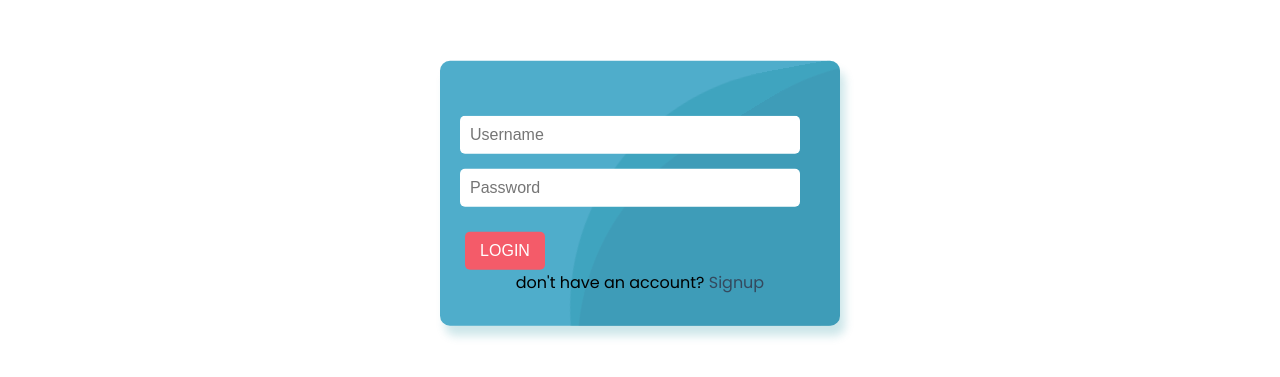
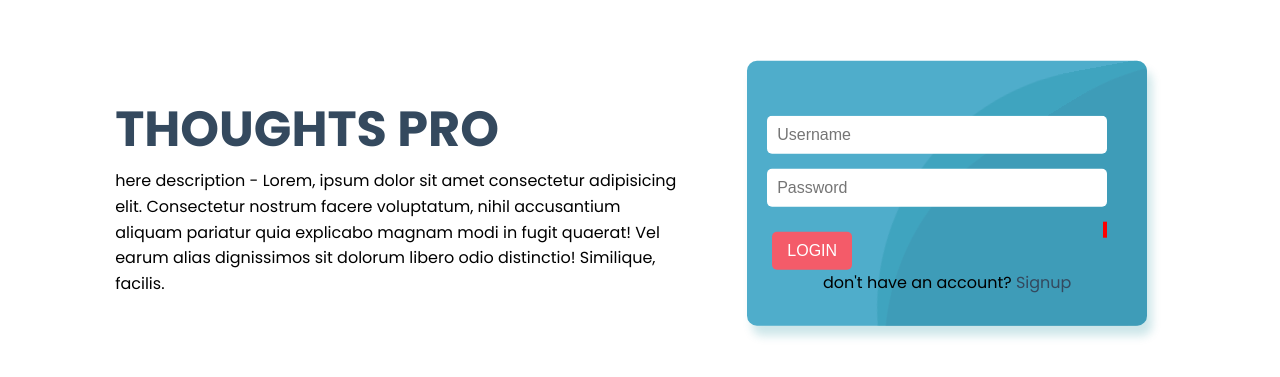
Before and after one commit to utkarrshhh/task-frontEnd, a React (Vite) app: page /login in a window 1280 px wide. Shown: the part 207-584 px from the top of the page. Built offline with nearby package versions, Linux system fonts and the light colour scheme.

Commit message:
login-page change, login for logout review,missing fields message fix

```diff
--- a/src/Components/Login/Login.jsx
+++ b/src/Components/Login/Login.jsx
@@ -3,17 +3,23 @@ import "./login.css";
 import { Link, useNavigate } from "react-router-dom";
 
 const Login = () => {
-  let error = document.getElementById("errorLine");
+  let keyPassword = "";
   const navigate = useNavigate();
   const handleSubmit = async (e) => {
     e.preventDefault();
+
+    let error = document.getElementById("errorLine");
     const email = document.getElementById("loginEmail");
     const password = document.getElementById("loginPassword");
     if (!email.value || !password.value) {
-      error.textContent = "*Fields can't be left vacant*";
+      error.innerHTML = "";
+      error.innerHTML = "*Fields can't be left vacant*";
     }
     //post request to backend and then check whether the details are true or not then login or view error message as wish
     else {
+      {
+        console.log("idhar hai ab");
+      }
       try {
         const response = await fetch("http://localhost:3000/api/login", {
           method: "POST",
@@ -28,6 +34,7 @@ const Login = () => {
           .then((value) => value.json())
           .then((value2) => {
             console.log(value2);
+            console.log("idhar dekho");
             if (
               value2.message.includes("not") ||
               value2.message.includes("Wrong") ||
@@ -35,7 +42,10 @@ const Login = () => {
             ) {
               error.innerHTML = `*${value2.message}*`;
             } else {
+              console.log("ab yaha hai");
               sessionStorage.setItem("token", `Bearer ${value2.token}`);
+              keyPassword = value2.keyPassword;
+              console.log(keyPassword);
               console.log("session storage done");
               navigate("/");
             }
@@ -47,12 +57,25 @@ const Login = () => {
   };
 
   return (
-    <>
+    <div style={{ display: "flex", justifyContent: "space-evenly" }}>
+      <div className="random-thought">
+        <div>
+          <div style={{ color: "skyblue", fontSize: "34px" }}>
+            <h1 className="logo2">
+              <Link to="#">Thoughts Pro</Link>
+            </h1>
+          </div>
+          here description - Lorem, ipsum dolor sit amet consectetur adipisicing
+          elit. Consectetur nostrum facere voluptatum, nihil accusantium aliquam
+          pariatur quia explicabo magnam modi in fugit quaerat! Vel earum alias
+          dignissimos sit dolorum libero odio distinctio! Similique, facilis.
+        </div>
+      </div>
       <div className="form-elements">
         <form className="login">
           <input type="text" placeholder="Username" id="loginEmail" />
           <input type="password" placeholder="Password" id="loginPassword" />
-          <div id="errorLine"></div>
+          <div id="errorLine">{console.log("loaded")}</div>
           <button onClick={handleSubmit}>Login</button>
           <div className="signup-redirect">
             <p>
@@ -61,7 +84,7 @@ const Login = () => {
           </div>
         </form>
       </div>
-    </>
+    </div>
   );
 };
 
--- a/src/Components/Login/login.css
+++ b/src/Components/Login/login.css
@@ -10,7 +10,7 @@
   border-radius: 10px;
   position: absolute;
   top: 50%;
-  left: 50%;
+  left: 74%;
   width: 400px;
   -webkit-transform: translate(-50%, -50%);
   -moz-transform: translate(-50%, -50%);
@@ -128,4 +128,28 @@ a {
 #errorLine {
   color: red;
   font-size: 12px;
+  min-width: fit-content;
+  border: 2px solid;
+  min-height: 1rem;
+  position: absolute;
+  right: 10%;
 }
+
+.random-thought {
+  display: flex;
+  /* border: 2px solid; */
+  max-width: 45%;
+  min-width: 45%;
+  text-wrap: wrap;
+  height: 100vh;
+  position: absolute;
+  left: 9%;
+  align-items: center;
+}
+.logo2 {
+  font-size: 1.45em;
+  /* padding: 10px 15px; */
+  text-transform: uppercase;
+  /* text-align: center; */
+  display: block;
+}
--- a/src/Components/Navbar/Navbar.jsx
+++ b/src/Components/Navbar/Navbar.jsx
@@ -23,7 +23,7 @@ const Navbar = () => {
               <Link to="/login">Logout</Link>
             </li>
           ) : (
-            <div>
+            <div style={{ display: "flex" }}>
               <li className="signup">
                 <Link to="/signup">Signup</Link>
               </li>
```
